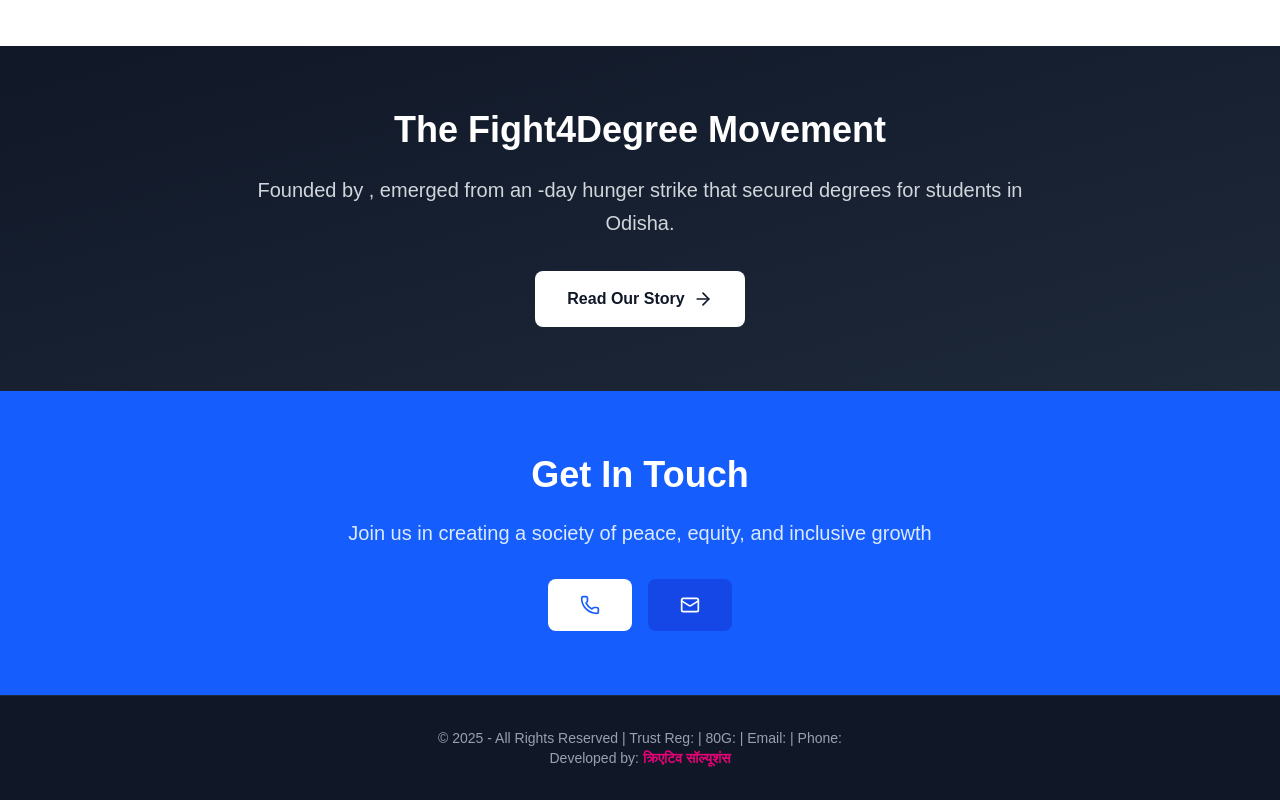
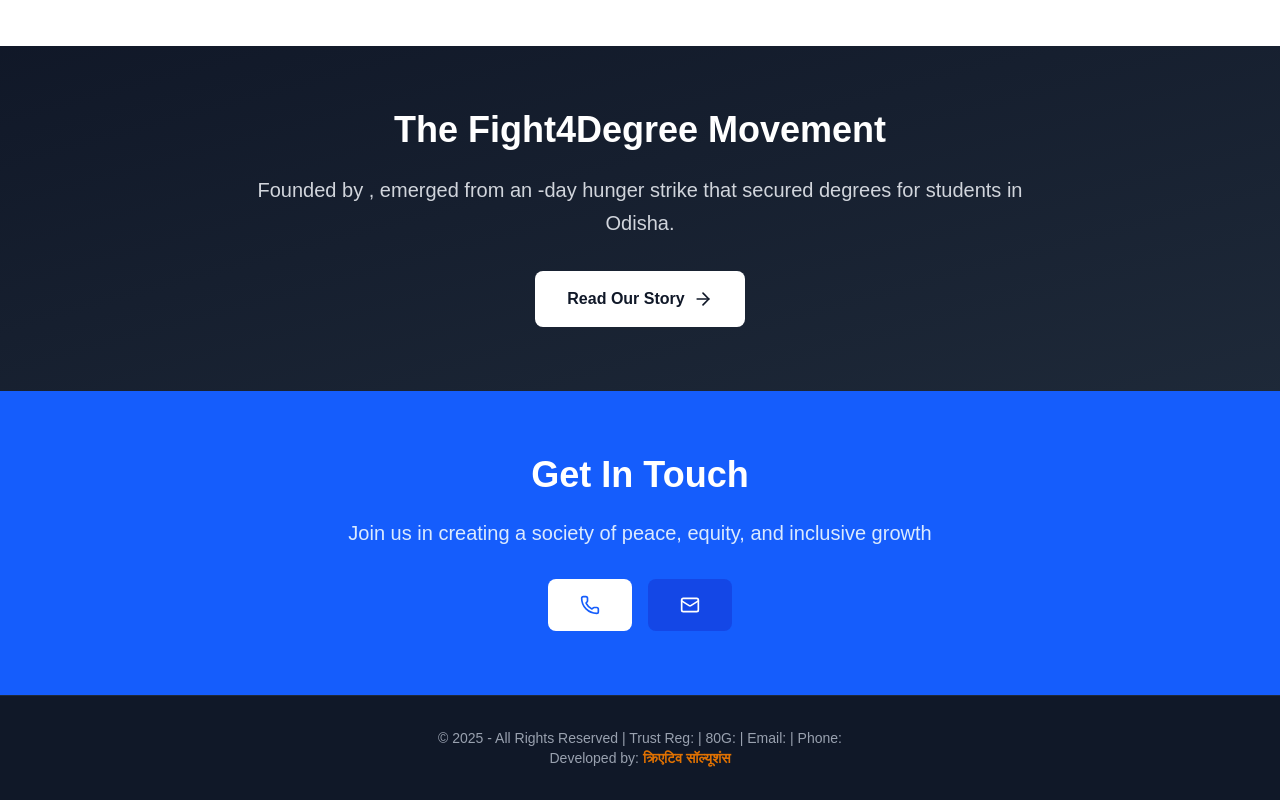
Before and after one commit to kp1153/strishakti, a Next.js app: page / in a window 1280 px wide. Shown: the part 2086-2886 px from the top of the page. Built offline with nearby package versions, Linux system fonts and the light colour scheme.

Commit message:
force deploy

```diff
--- a/components/Footer.js
+++ b/components/Footer.js
@@ -17,7 +17,7 @@ const Footer = () => {
             href="https://www.web-developer-kp.com"
             target="_blank"
             rel="noopener noreferrer"
-            className="font-bold text-pink-600 hover:text-blue-700 transition duration-300" // गुलाबी रंग और बोल्ड
+            className="font-bold text-amber-600 hover:text-blue-700 transition duration-300" // गुलाबी रंग और बोल्ड
           >
             क्रिएटिव सॉल्यूशंस
           </a>
```
